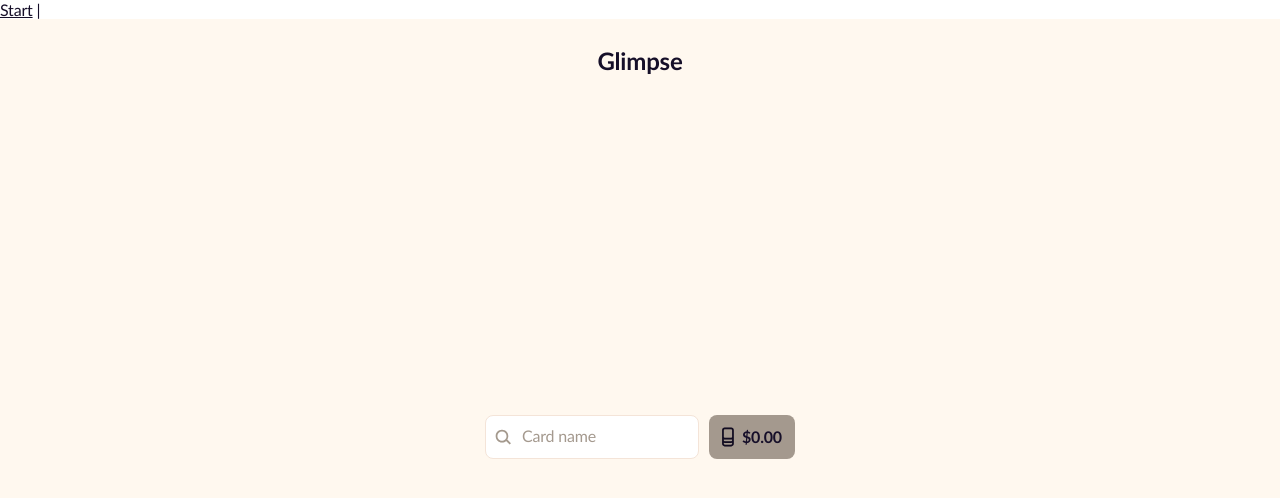
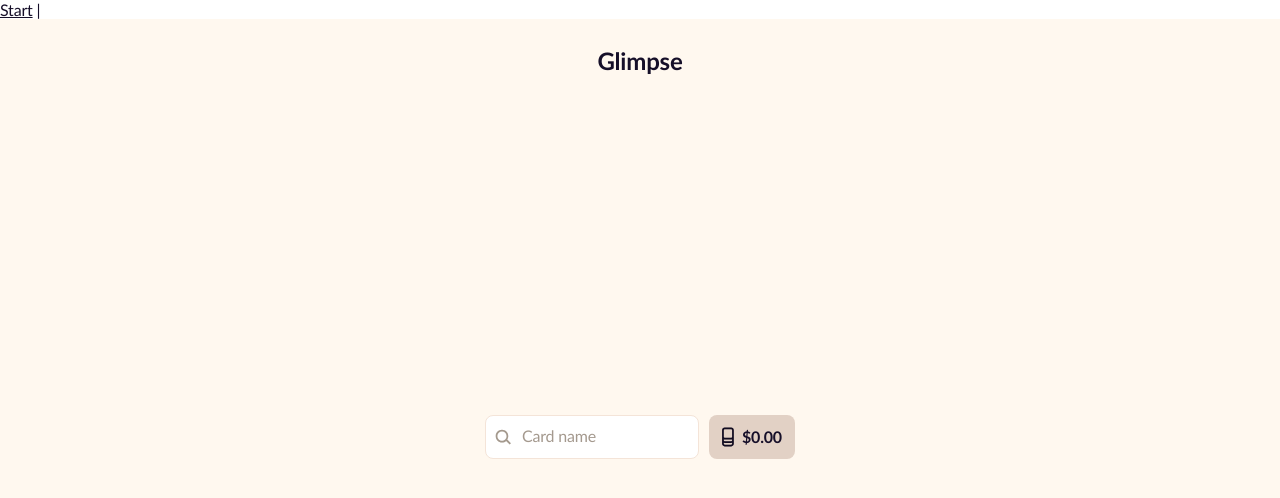
Before and after one commit to ktcapester/glimpse, an Angular app in the folder Glimpse/: page / in a window 1280 px wide. In both pictures the pointer is over the button "$0.00". Shown: the top 498 px of the page. Built offline with nearby package versions, Linux system fonts and the light colour scheme.

Commit message:
CSS updates and changed wildcard route to go to start page

```diff
--- a/Glimpse/src/app/app.routes.ts
+++ b/Glimpse/src/app/app.routes.ts
@@ -22,6 +22,6 @@ export const routes: Routes = [
     {
         path: '**',
         title: 'Glimpse',
-        component: SearchResultComponent,
+        component: SearchStartComponent,
     },
 ];
--- a/Glimpse/src/app/search-bar/search-bar.component.css
+++ b/Glimpse/src/app/search-bar/search-bar.component.css
@@ -34,6 +34,11 @@
     line-height: 150%;
 }
 
+.ng-touched.ng-invalid:not(form) {
+    border: 1px dashed rgb(170, 0, 0);
+}
+
+
 .input-icon {
     position:absolute;
     left:10px;
@@ -68,9 +73,9 @@
 }
 
 button:hover {
-    background-color: var(--InkLight);
+    background-color: var(--Shaded);
 }
 
 button:hover img {
-    background-color: var(--InkLight);
+    background-color: var(--Shaded);
 }
--- a/Glimpse/src/styles.css
+++ b/Glimpse/src/styles.css
@@ -16,6 +16,8 @@
     --InkLight: #a4998e;
     /* line items */
     --Air: #fbfbfc;
+    /* list button hover */
+    --Shaded: #e2d1c5;
 }
 
 body {
```
